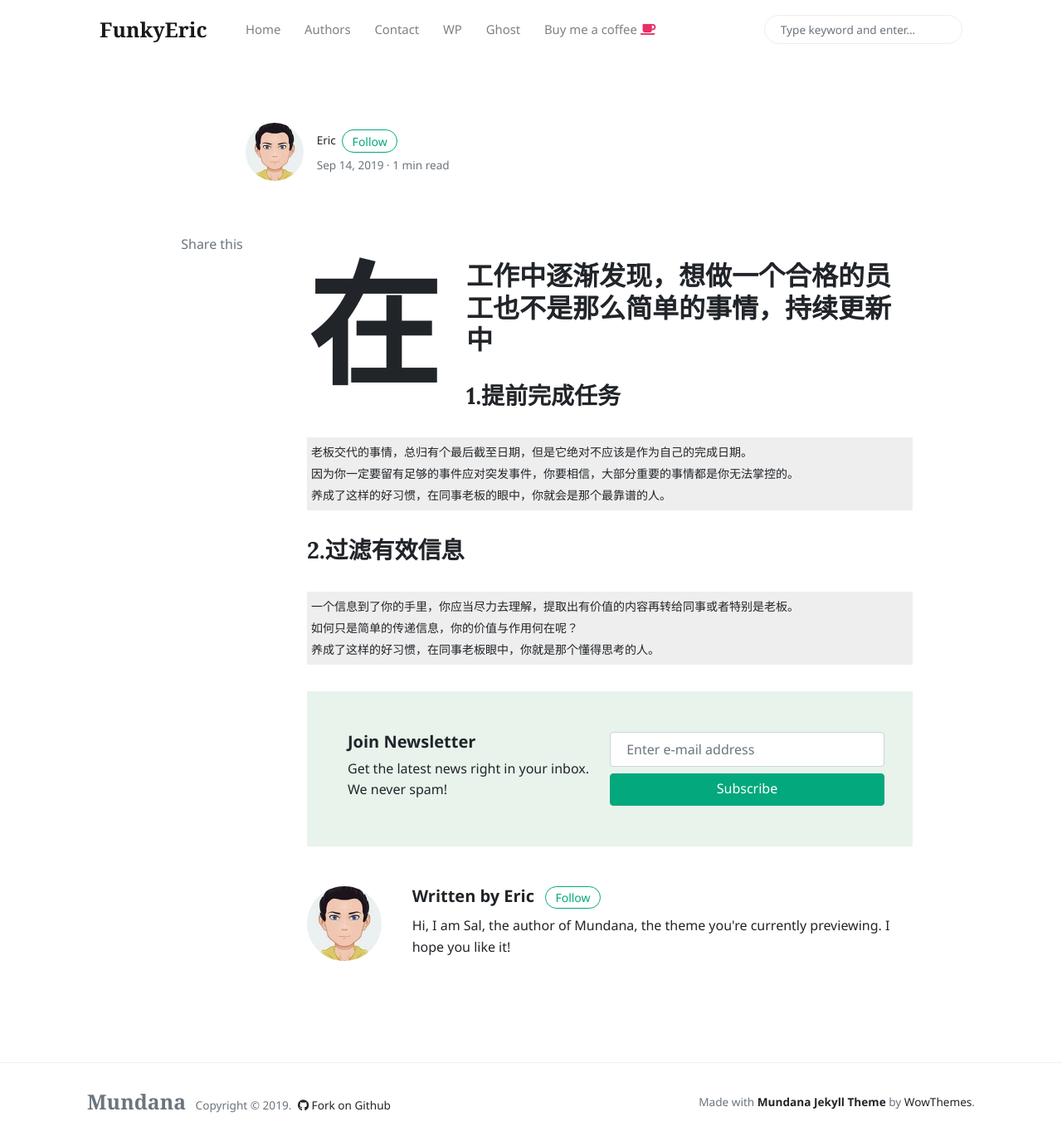
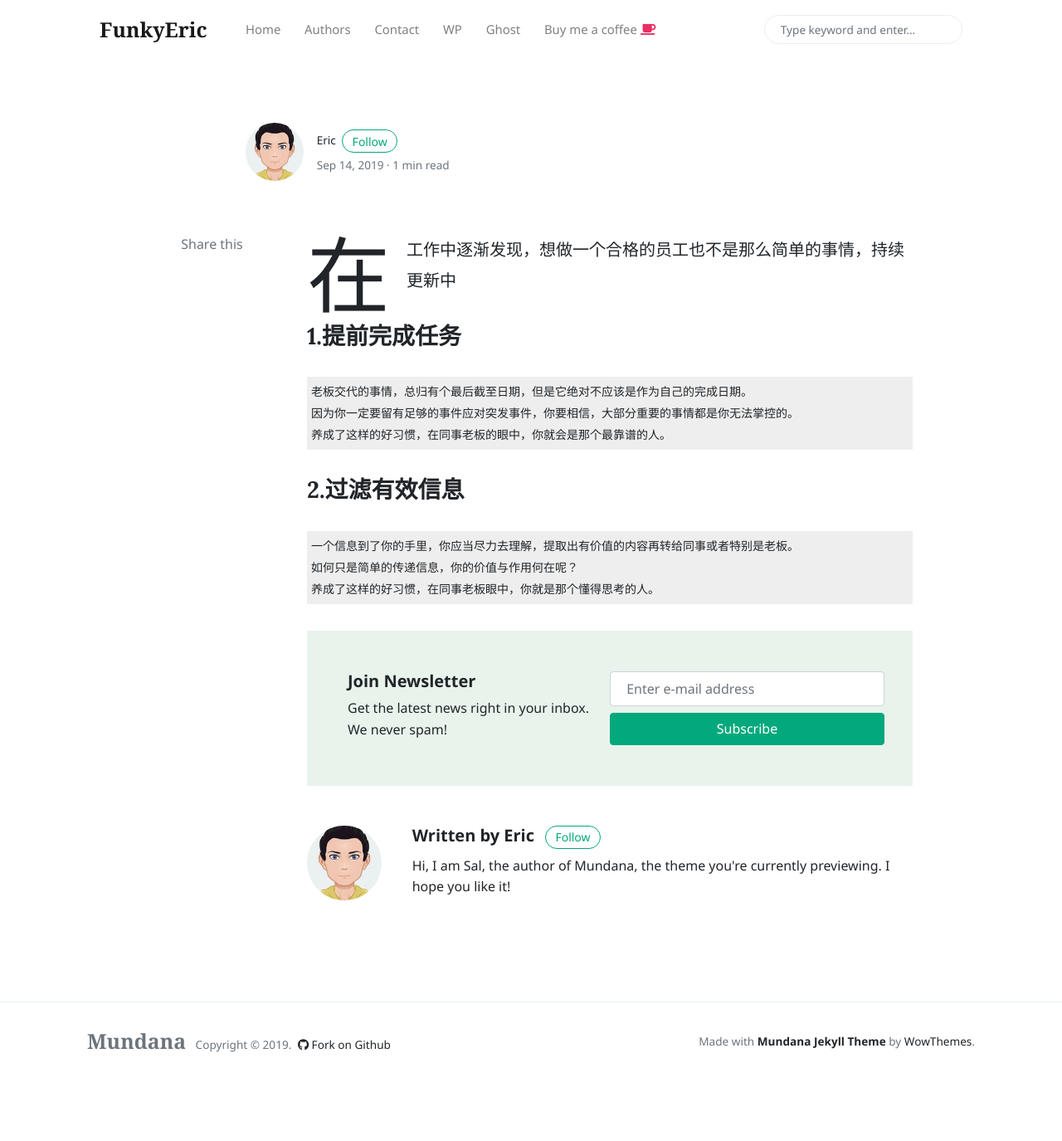
Before and after one commit to FunkyEric/FunkyEric.github.io, a Jekyll site: the page built from _posts/2019-02-11-工作中的两点基本原则.md, in a window 1280 px wide and 1375 px high. Shown: the whole window at 83% size. Built offline with Jekyll 4.4.1, drawn with Linux system fonts in a browser that asks for light colours; nearby versions of some CDN libraries; comment, search, counter and statistics services are not loaded.

Commit message:
change article

```diff
--- a/_posts/2019-02-11-工作中的两点基本原则.md
+++ b/_posts/2019-02-11-工作中的两点基本原则.md
@@ -6,7 +6,7 @@ categories:[ Jekyll, tutorial ]
 image: https://wx1.sinaimg.cn/mw690/007m4eEbgy1g02oyoio0pj31hc0u0145.jpg
 ---
 
-## 在工作中逐渐发现，想做一个合格的员工也不是那么简单的事情，持续更新中
+在工作中逐渐发现，想做一个合格的员工也不是那么简单的事情，持续更新中
 
 ### 1.提前完成任务
 	老板交代的事情，总归有个最后截至日期，但是它绝对不应该是作为自己的完成日期。
```
